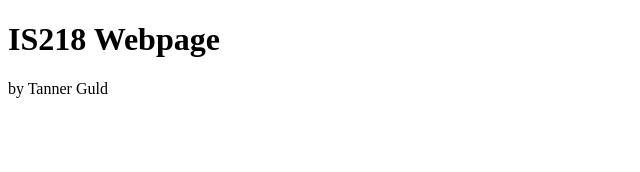
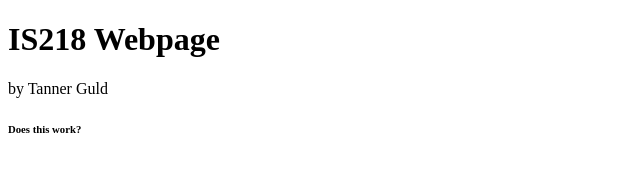
Before and after one commit to tanner666/IS218, a plain HTML site: page public_html/index.html in a window 1280 px wide. Shown: the full height of the page, 0-640 px from the left. Drawn offline with Linux system fonts and the light colour scheme.

Commit message:
updated index.html

```diff
--- a/public_html/index.html
+++ b/public_html/index.html
@@ -5,6 +5,7 @@
 <header>
   <h1>IS218 Webpage</h1>
   <p>by Tanner Guld</p>
+  <h6>Does this work?</h6>
 </header>
 
 </body>
```
